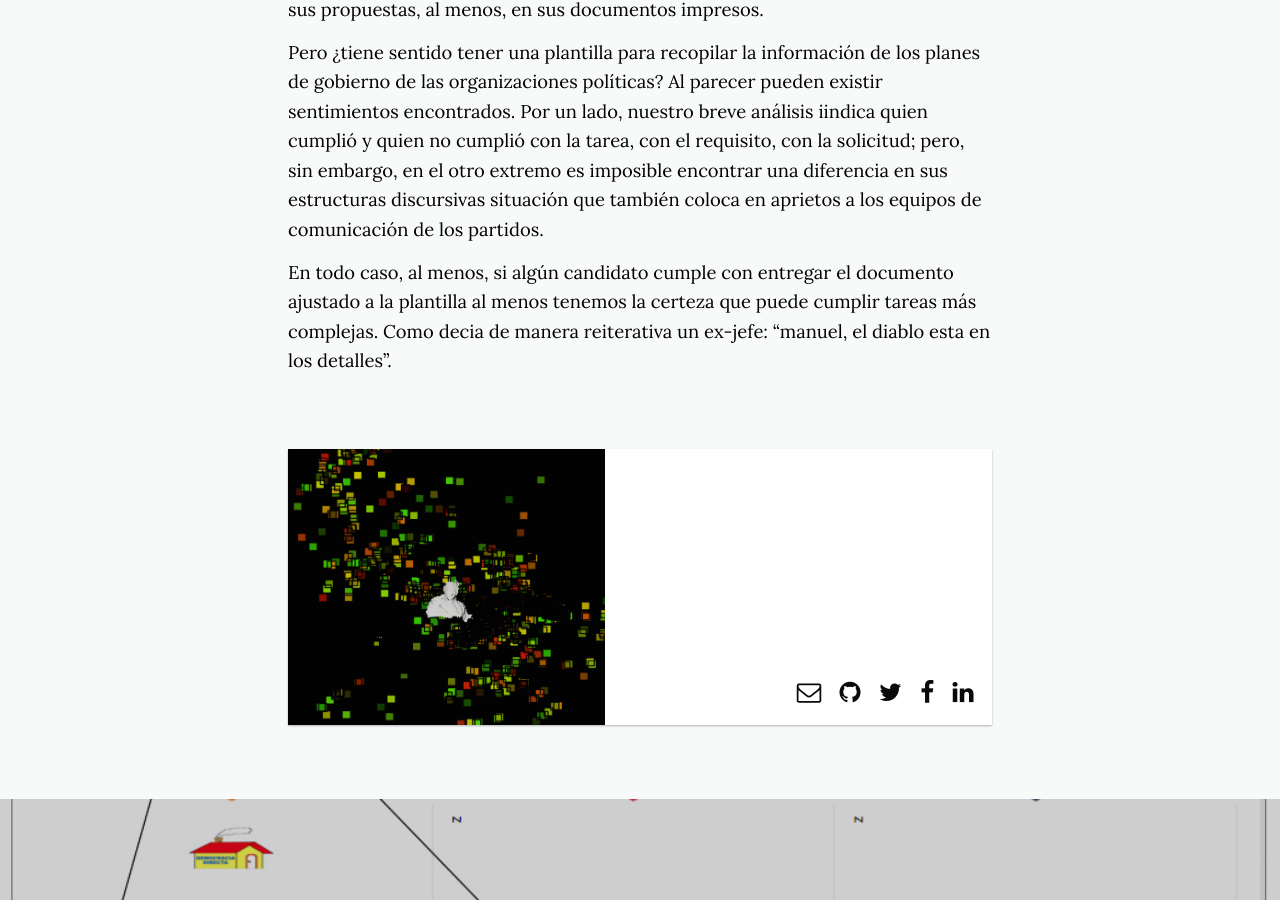
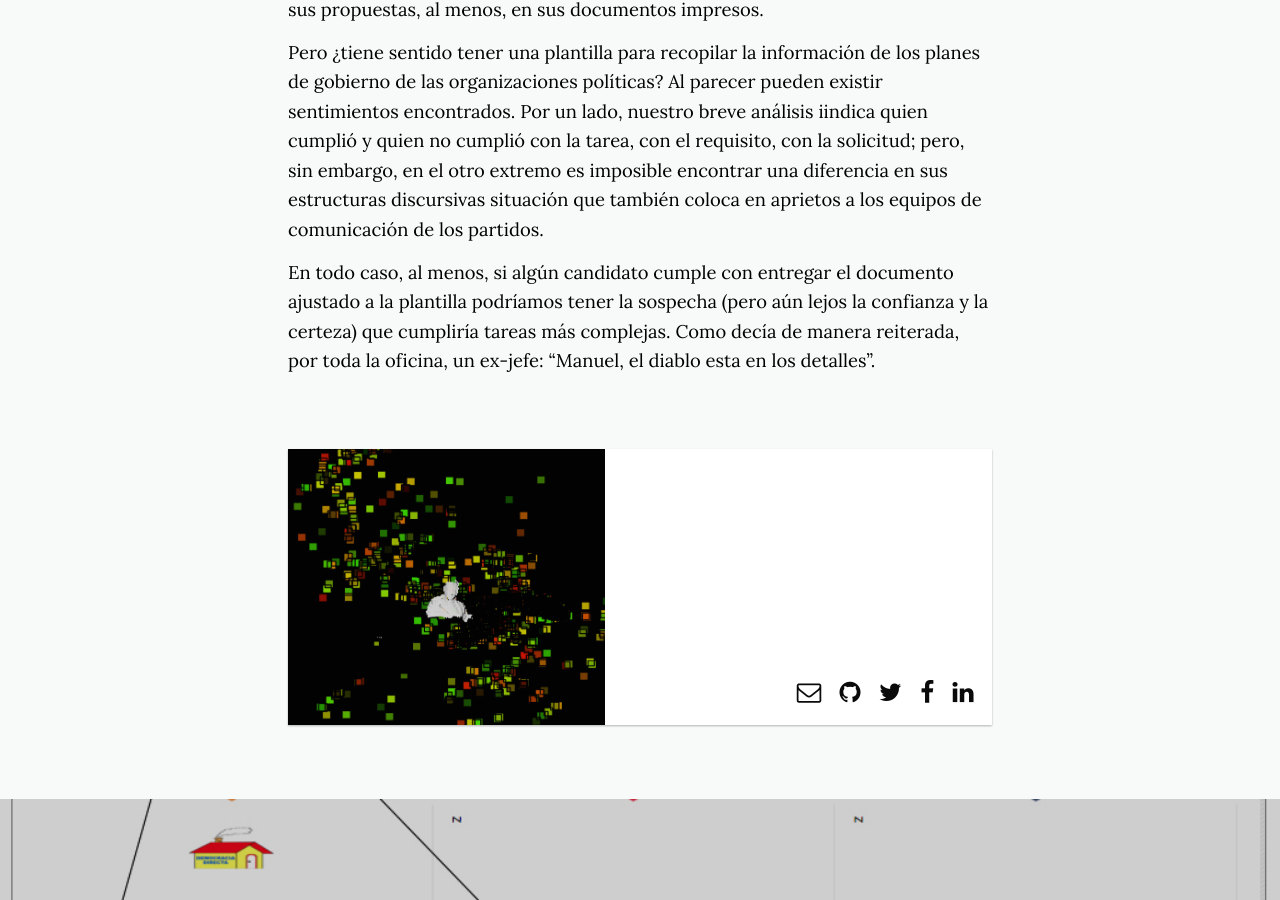
Before and after one commit to manuelvarzen/Vigia, a Jekyll site: the page built from _posts/2018-09-14-Si-Si-no-menos-mas.md, in a window 1280 px wide and 900 px high, scrolled down 1938 px. Built offline with Jekyll 4.4.1, drawn with Linux system fonts in a browser that asks for light colours; nearby versions of some CDN libraries.

Commit message:
Update 2018-09-14-Si-Si-no-menos-mas.md

```diff
--- a/_posts/2018-09-14-Si-Si-no-menos-mas.md
+++ b/_posts/2018-09-14-Si-Si-no-menos-mas.md
@@ -31,4 +31,4 @@ Así que la siguientes organizaciones políticas hicieron su tarea: Vamos Perú,
 
 Pero ¿tiene sentido tener una plantilla para recopilar la información de los planes de gobierno de las organizaciones políticas? Al parecer pueden existir sentimientos encontrados. Por un lado, nuestro breve análisis iindica quien cumplió y quien no cumplió con la tarea, con el requisito, con la solicitud; pero, sin embargo, en el otro extremo es imposible encontrar una diferencia en sus estructuras discursivas situación que también coloca en aprietos a los equipos de comunicación de los partidos.
 
-En todo caso, al menos, si algún candidato cumple con entregar el documento ajustado a la plantilla al menos tenemos la certeza que puede cumplir tareas más complejas. Como decia de manera reiterativa un ex-jefe: "manuel, el diablo esta en los detalles".
+En todo caso, al menos, si algún candidato cumple con entregar el documento ajustado a la plantilla podríamos tener la sospecha (pero aún lejos la confianza y la certeza) que cumpliría tareas más complejas. Como decía de manera reiterada, por toda la oficina, un ex-jefe: "Manuel, el diablo esta en los detalles".
```
